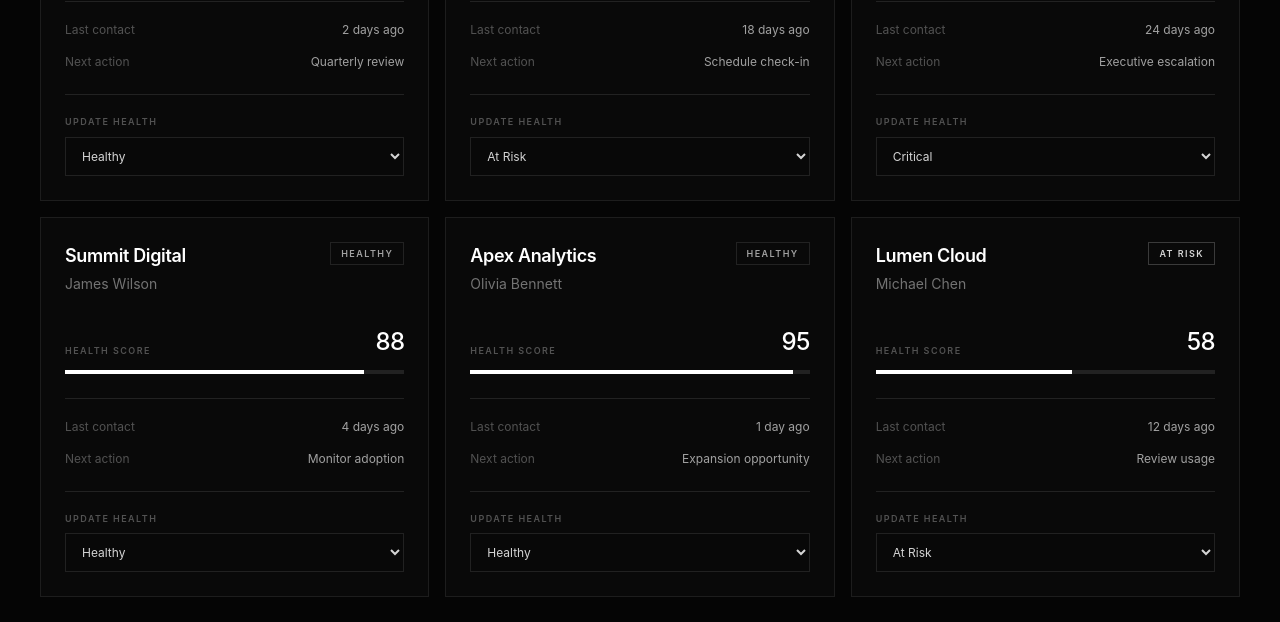
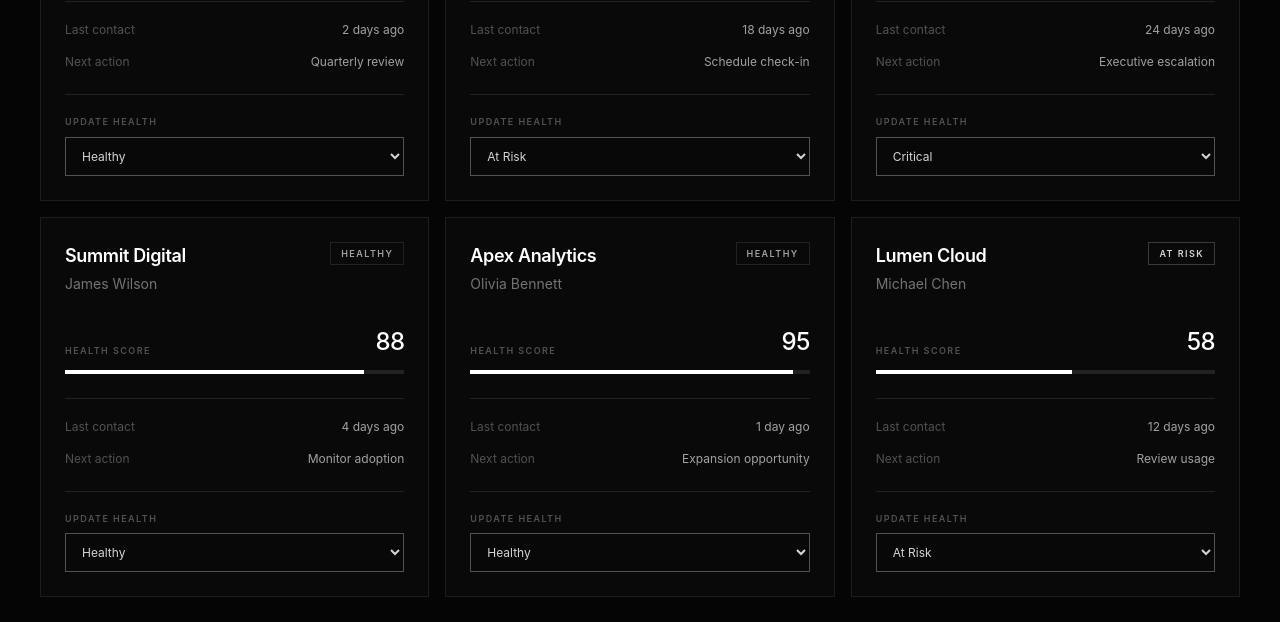
Before and after one commit to matteojose3112-bit/clientpulse, a React (Vite) app: page / in a window 1280 px wide. Shown: the part 2500-3122 px from the top of the page. Built offline with nearby package versions, Linux system fonts and the light colour scheme.

Commit message:
fix: improve customer health control contrast

```diff
--- a/src/components/dashboard/CustomerCard.tsx
+++ b/src/components/dashboard/CustomerCard.tsx
@@ -96,7 +96,7 @@ function CustomerCard({
               event.target.value as CustomerHealth,
             )
           }
-          className="w-full border border-white/10 bg-[#080808] px-3 py-2.5 text-xs text-neutral-300 outline-none transition hover:border-white/25 focus:border-white/40"
+          className="w-full border border-neutral-600 bg-[#080808] px-3 py-2.5 text-xs text-neutral-300 outline-none transition hover:border-neutral-400 focus:border-white/40"
         >
           <option value="Healthy">Healthy</option>
           <option value="At Risk">At Risk</option>
```
